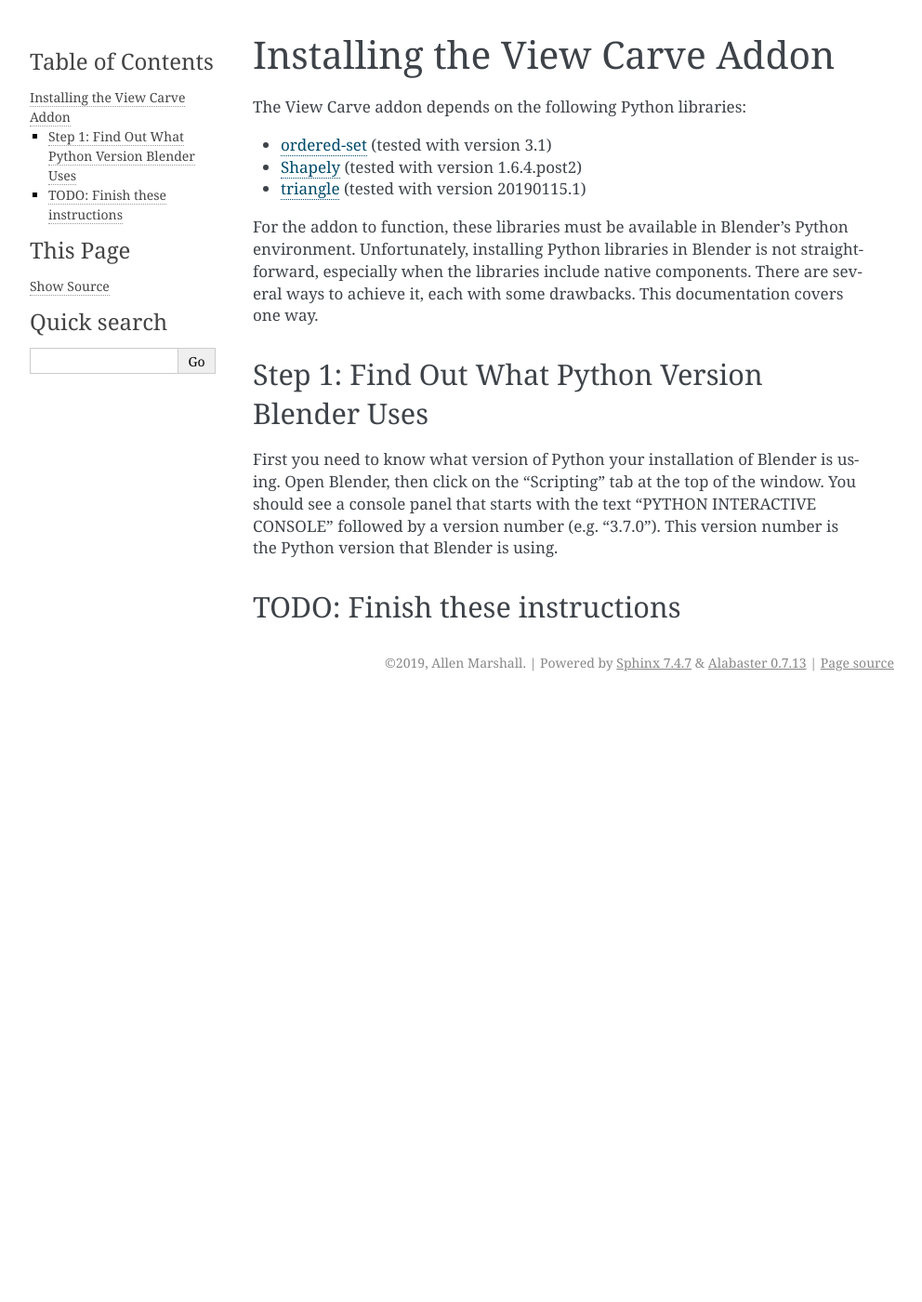
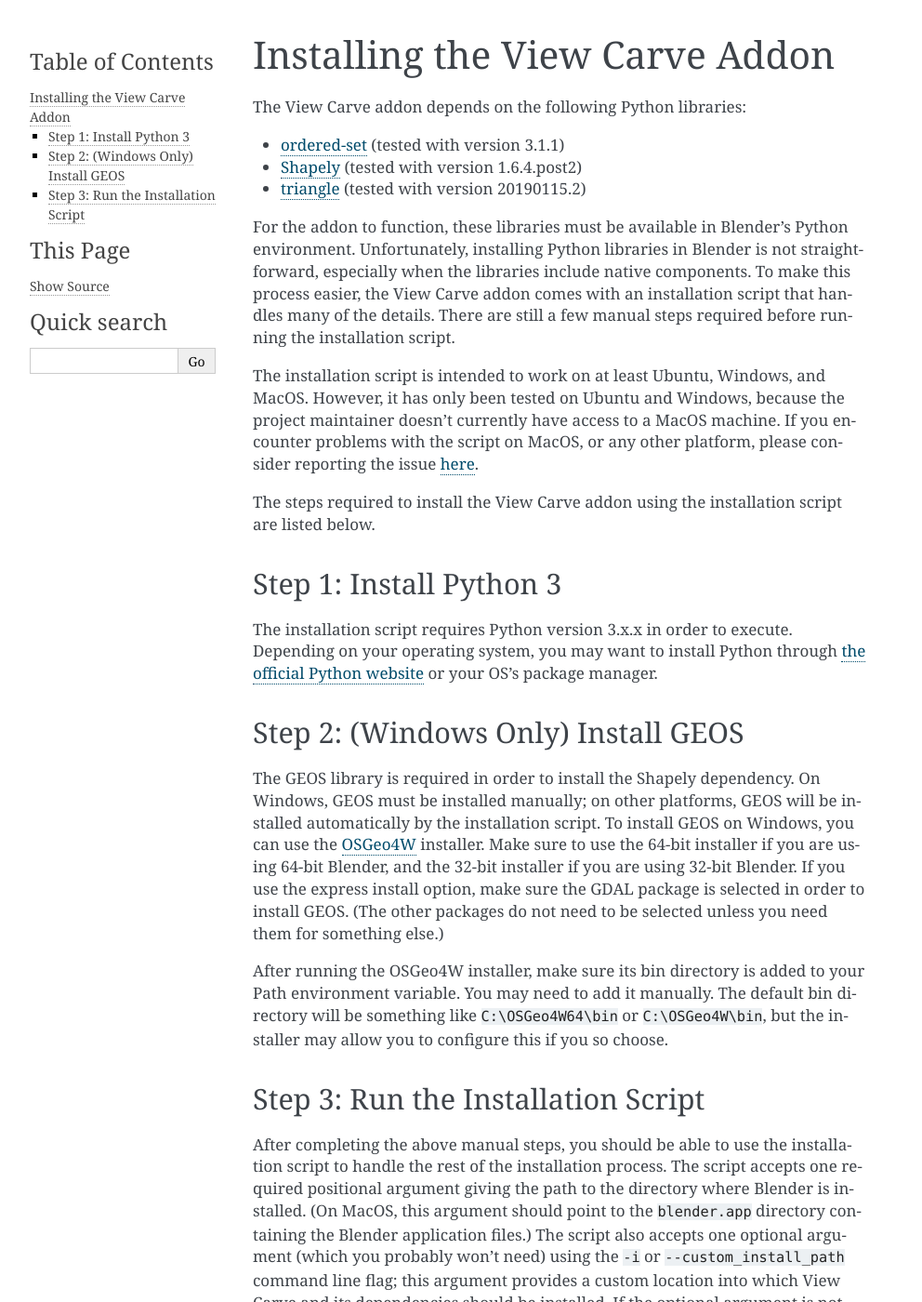
Before and after one commit to allen-marshall/blender-view-carve, a Sphinx documentation site: the page built from docs/installation.rst, in a window 1280 px wide and 1400 px high. Shown: the whole window at 93% size, without its empty margins (148-1140 px from the left). Built offline with Sphinx 7.4.7, drawn with Linux system fonts in a browser that asks for light colours; some of the changed text lies outside the part shown.

Commit message:
Added installation instructions to the documentation.

```diff
--- a/docs/installation.rst
+++ b/docs/installation.rst
@@ -3,21 +3,66 @@ Installing the View Carve Addon
 
 The View Carve addon depends on the following Python libraries:
 
-- `ordered-set <https://pypi.org/project/ordered-set/>`_ (tested with version 3.1)
+- `ordered-set <https://pypi.org/project/ordered-set/>`_ (tested with version 3.1.1)
 - `Shapely <https://pypi.org/project/Shapely/>`_ (tested with version 1.6.4.post2)
-- `triangle <https://pypi.org/project/triangle/>`_ (tested with version 20190115.1)
+- `triangle <https://pypi.org/project/triangle/>`_ (tested with version 20190115.2)
 
 For the addon to function, these libraries must be available in Blender's Python environment. Unfortunately, installing
-Python libraries in Blender is not straightforward, especially when the libraries include native components. There are
-several ways to achieve it, each with some drawbacks. This documentation covers one way.
+Python libraries in Blender is not straightforward, especially when the libraries include native components. To make
+this process easier, the View Carve addon comes with an installation script that handles many of the details. There are
+still a few manual steps required before running the installation script.
 
-Step 1: Find Out What Python Version Blender Uses
--------------------------------------------------
+The installation script is intended to work on at least Ubuntu, Windows, and MacOS. However, it has only been tested on
+Ubuntu and Windows, because the project maintainer doesn't currently have access to a MacOS machine. If you encounter
+problems with the script on MacOS, or any other platform, please consider reporting the issue
+`here <https://github.com/allen-marshall/blender-view-carve/issues>`_.
 
-First you need to know what version of Python your installation of Blender is using. Open Blender, then click on the
-"Scripting" tab at the top of the window. You should see a console panel that starts with the text
-"PYTHON INTERACTIVE CONSOLE" followed by a version number (e.g. "3.7.0"). This version number is the Python version that
-Blender is using.
+The steps required to install the View Carve addon using the installation script are listed below.
 
-TODO: Finish these instructions
--------------------------------
+Step 1: Install Python 3
+------------------------
+
+The installation script requires Python version 3.x.x in order to execute. Depending on your operating system, you may
+want to install Python through `the official Python website <https://www.python.org/>`_ or your OS's package manager.
+
+Step 2: (Windows Only) Install GEOS
+-----------------------------------
+
+The GEOS library is required in order to install the Shapely dependency. On Windows, GEOS must be installed manually; on
+other platforms, GEOS will be installed automatically by the installation script. To install GEOS on Windows, you can
+use the `OSGeo4W <https://trac.osgeo.org/osgeo4w/>`_ installer. Make sure to use the 64-bit installer if you are using
+64-bit Blender, and the 32-bit installer if you are using 32-bit Blender. If you use the express install option, make
+sure the GDAL package is selected in order to install GEOS. (The other packages do not need to be selected unless you
+need them for something else.)
+
+After running the OSGeo4W installer, make sure its bin directory is added to your Path environment variable. You may
+need to add it manually. The default bin directory will be something like ``C:\OSGeo4W64\bin`` or ``C:\OSGeo4W\bin``,
+but the installer may allow you to configure this if you so choose.
+
+Step 3: Run the Installation Script
+-----------------------------------
+
+After completing the above manual steps, you should be able to use the installation script to handle the rest of the
+installation process. The script accepts one required positional argument giving the path to the directory where Blender
+is installed. (On MacOS, this argument should point to the ``blender.app`` directory containing the Blender application
+files.) The script also accepts one optional argument (which you probably won't need) using the ``-i`` or
+``--custom_install_path`` command line flag; this argument provides a custom location into which View Carve and its
+dependencies should be installed. If the optional argument is not provided, the default user-specific Blender
+configuration path for your operating system will be used:
+
+- On Windows, the default path is ``~\AppData\Roaming\Blender Foundation\Blender``
+- On MacOS, the default path is ``~/Library/Application Support/Blender``
+- On other platforms, the default path is ``~/.config/blender``
+
+For example, if you have Blender installed at ``~/path/to/blender``, and you want to install View Carve and its
+dependencies at ``~/path/to/install`` instead of the default location, you could use the following command (in the
+unzipped ``blender-view-carve`` directory):
+
+``python3 install_view_carve.py ~/path/to/blender -i ~/path/to/install``
+
+If you instead want to install at the default location, you could use the following command instead:
+
+``python3 install_view_carve.py ~/path/to/blender``
+
+(Depending on how Python is installed, you might need to use ``python`` instead of ``python3``. Just make sure you don't
+accidentally use Python version 2.)
```
